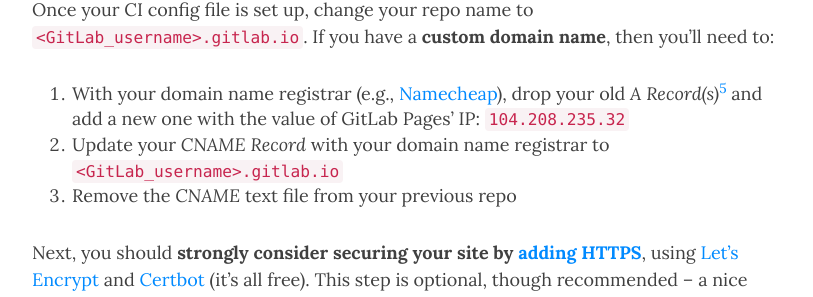
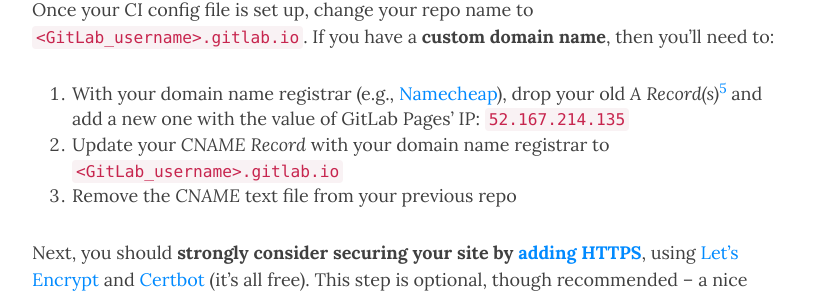
Before and after one commit to rtlee9/rtlee9.github.io, a Jekyll site: the page built from _posts/2016-08-21-Migrate-blog-to-GitLab-pages.md, in a window 1280 px wide and 900 px high, scrolled down 2675 px. Shown: the part 150-447 px from the top of the window, without its empty margins (233-1046 px from the left). Built offline with Jekyll 4.4.1, drawn with Linux system fonts in a browser that asks for light colours; nearby versions of some CDN libraries.

```diff
--- a/_posts/2016-08-21-Migrate-blog-to-GitLab-pages.md
+++ b/_posts/2016-08-21-Migrate-blog-to-GitLab-pages.md
@@ -75,7 +75,7 @@ pages:
 
 Once your CI config file is set up, change your repo name to `<GitLab_username>.gitlab.io`. If you have a __custom domain name__, then you'll need to:
 
-1. With your domain name registrar (e.g., [Namecheap](https://www.namecheap.com/)), drop your old _A Record(s)_[^5] and add a new one with the value of GitLab Pages' IP:	`104.208.235.32`
+1. With your domain name registrar (e.g., [Namecheap](https://www.namecheap.com/)), drop your old _A Record(s)_[^5] and add a new one with the value of GitLab Pages' IP: `52.167.214.135`
 1. Update your _CNAME Record_ with your domain name registrar to `<GitLab_username>.gitlab.io`
 1. Remove the _CNAME_ text file from your previous repo
 
```
